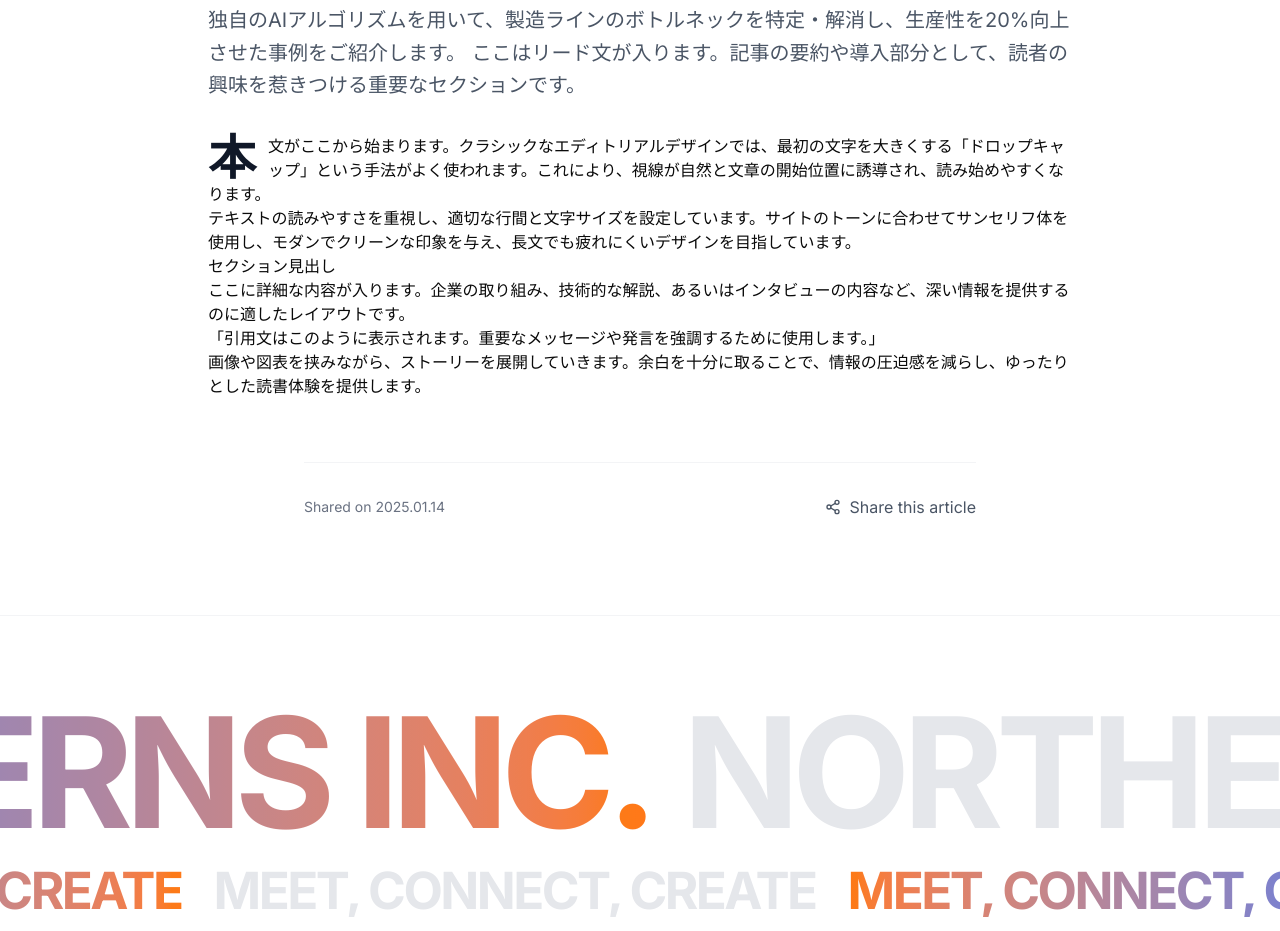
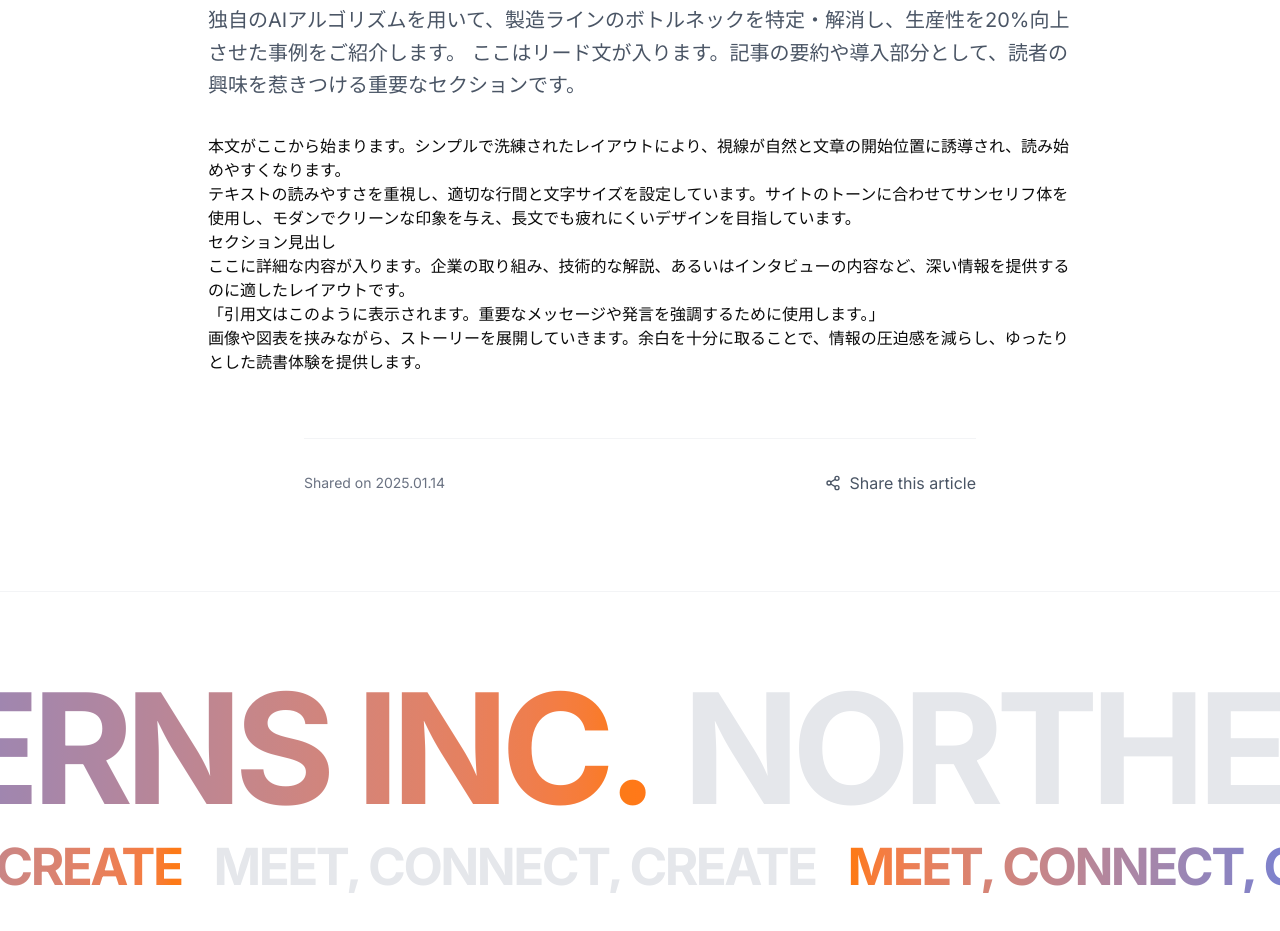
Before and after one commit to KuranosukeOhta/northerns-lab-corporate-site, a Next.js app: page /news/1 in a window 1280 px wide. Shown: the part 860-1791 px from the top of the page. Built offline with nearby package versions, Linux system fonts and the light colour scheme.

Commit message:
Remove drop-cap style from article template

```diff
--- a/src/components/news/article-templates/ClassicEditorial.tsx
+++ b/src/components/news/article-templates/ClassicEditorial.tsx
@@ -62,11 +62,9 @@ export default function ClassicEditorial({ item, content }: ArticleTemplateProps
                 {item.summary} ここはリード文が入ります。記事の要約や導入部分として、読者の興味を惹きつける重要なセクションです。
              </p>
 
-             <div className="first-letter:text-5xl first-letter:font-bold first-letter:text-gray-900 first-letter:mr-3 first-letter:float-left">
-                <p>
-                    本文がここから始まります。クラシックなエディトリアルデザインでは、最初の文字を大きくする「ドロップキャップ」という手法がよく使われます。これにより、視線が自然と文章の開始位置に誘導され、読み始めやすくなります。
-                </p>
-             </div>
+             <p>
+                本文がここから始まります。シンプルで洗練されたレイアウトにより、視線が自然と文章の開始位置に誘導され、読み始めやすくなります。
+             </p>
 
              <p>
                 テキストの読みやすさを重視し、適切な行間と文字サイズを設定しています。サイトのトーンに合わせてサンセリフ体を使用し、モダンでクリーンな印象を与え、長文でも疲れにくいデザインを目指しています。
```
